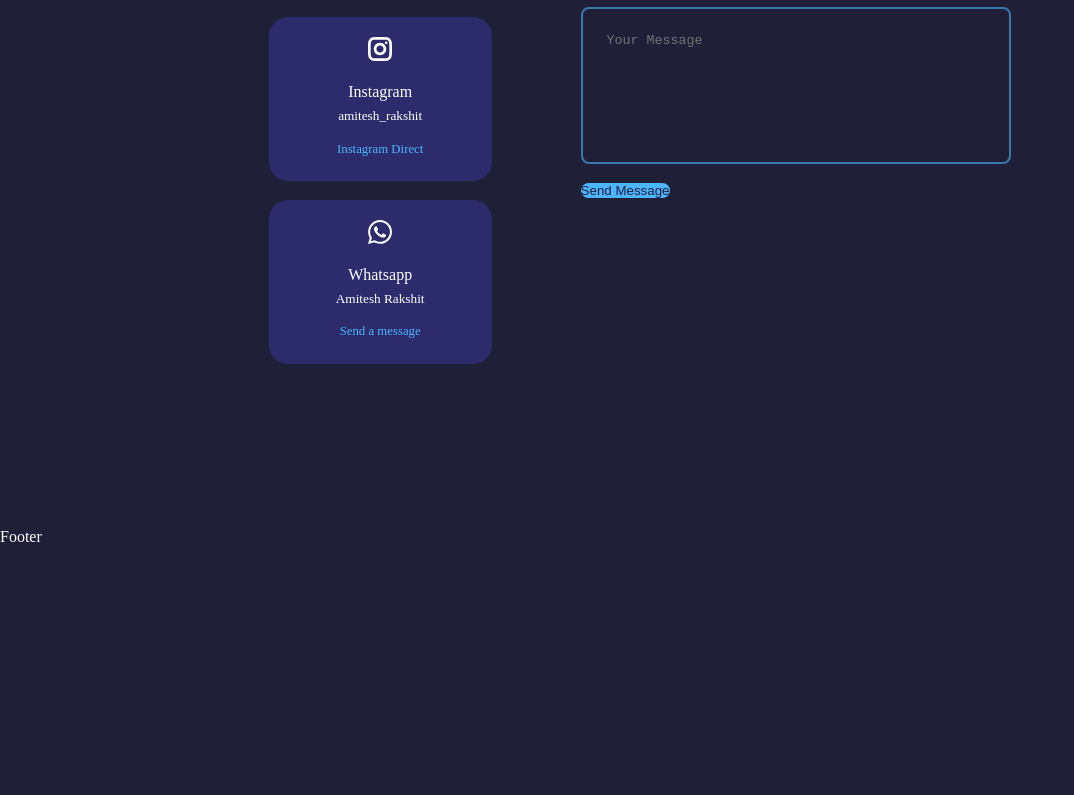
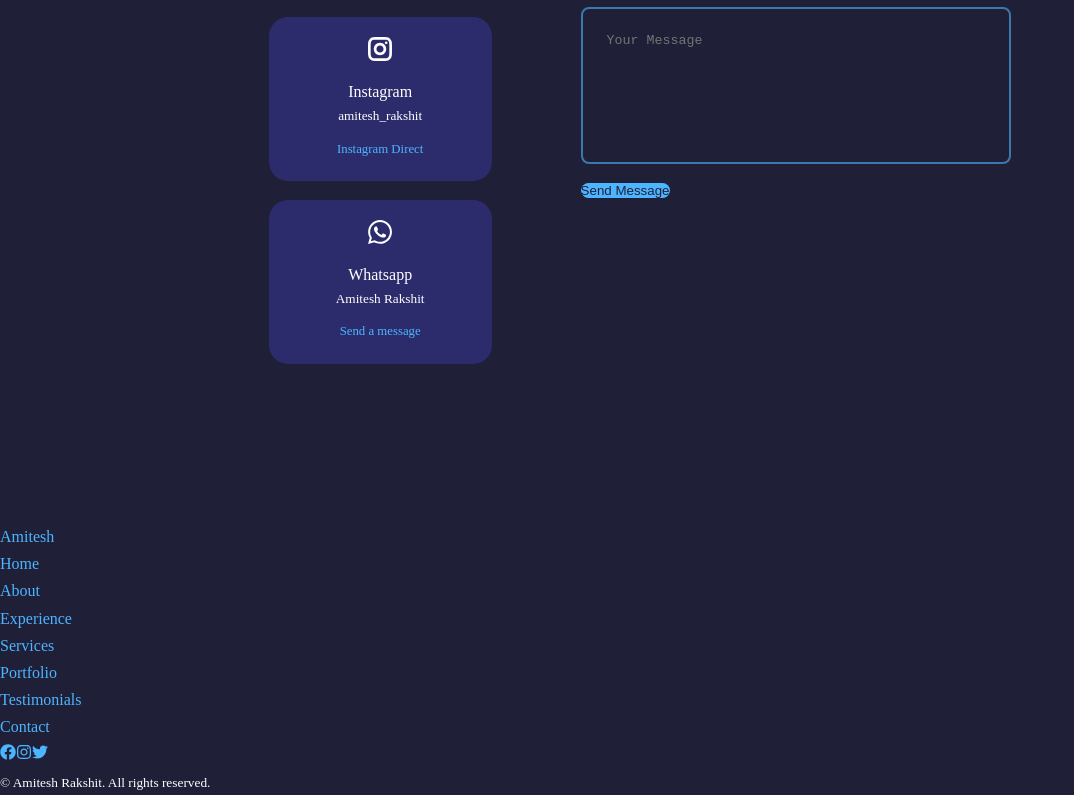
Before and after one commit to Amitesh100/portfolio, a React (Create React App) app: page / in a window 1280 px wide. Shown: the part 5845-6640 px from the top of the page, without its empty margins (0-1074 px from the left). Before the commit the page ends 6395 px from the top, so only its background shows below. Built offline with nearby package versions, Linux system fonts and the light colour scheme; a web font is replaced by a local one.

Commit message:
footer jsx done

```diff
--- a/src/components/footer/Footer.jsx
+++ b/src/components/footer/Footer.jsx
@@ -1,9 +1,32 @@
 import React from 'react'
 import './footer.css'
+import {FaFacebook, FaTwitter, FaInstagram} from 'react-icons/fa'
 
 const Footer = () => {
   return (
-    <div>Footer</div>
+    <footer>
+      <a href="#" className='footer__logo'>Amitesh</a>
+
+      <ul className='permalinks'>
+        <li><a href="#">Home</a></li>
+        <li><a href="#about">About</a></li>
+        <li><a href="#experience">Experience</a></li>
+        <li><a href="#services">Services</a></li>
+        <li><a href="#portfolio">Portfolio</a></li>
+        <li><a href="#testimonials">Testimonials</a></li>
+        <li><a href="#contact">Contact</a></li>
+      </ul>
+
+      <div className="footer__socials">
+        <a href="https://facebook.com"><FaFacebook /></a>
+        <a href="https://instagram.com"><FaInstagram /></a>
+        <a href="https://twitter.com"><FaTwitter /></a>
+      </div>
+
+      <div className="footer__copyright">
+        <small>&copy; Amitesh Rakshit. All rights reserved.</small>
+      </div>
+    </footer>
   )
 }
 
```
